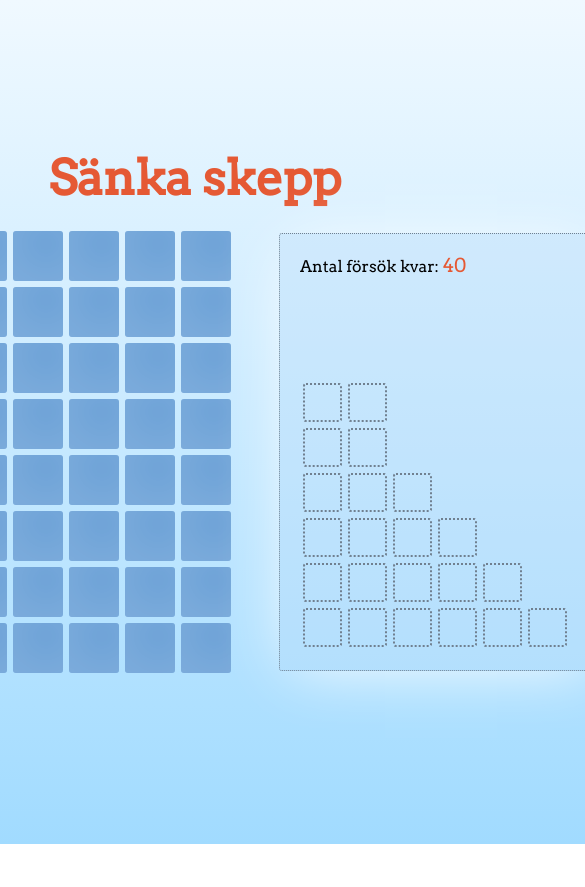
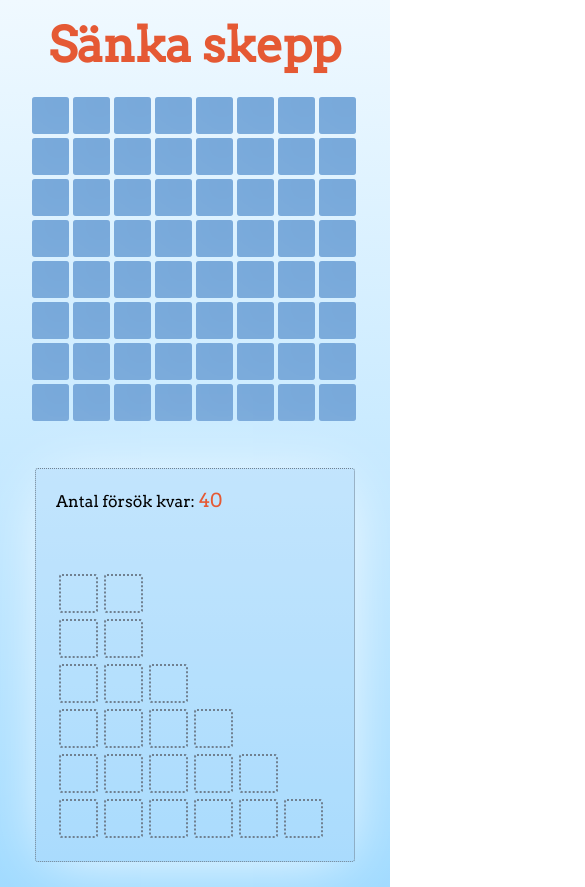
Before and after one commit to jesperengstrom/battleship, a plain HTML site: page battleship.html in a window 390 px wide. Shown: the top 887 px of the page, 585 px wide, since content can reach past the window. Before the commit the page ends 844 px from the top, so only its background shows below. Drawn offline with Linux system fonts and the light colour scheme.

Commit message:
responsive

```diff
--- a/battleship.html
+++ b/battleship.html
@@ -2,6 +2,9 @@
 <html>
 
 <head>
+    <meta charset="UTF-8">
+    <meta name="viewport" content="width=device-width, initial-scale=1.0">
+    <meta http-equiv="X-UA-Compatible" content="ie=edge">
     <title>Sänka skepp</title>
     <script type="text/javascript" src="battleship6.js"></script>
     <link rel="stylesheet" type="text/css" href="main.css">
--- a/main.css
+++ b/main.css
@@ -40,7 +40,7 @@ main {
 }
 
 header {
-    width: 50%;
+    width: 100%;
     display: flex;
     flex-direction: column;
     align-items: center;
@@ -169,3 +169,23 @@ p {
     -moz-box-shadow: 0px 0px 59px 0px rgba(255, 252, 168, 0.7);
     box-shadow: 0px 0px 59px 0px rgba(255, 252, 168, 0.7);
 }
+
+@media screen and (max-width: 880px) {
+    html {
+        height: auto;
+    }
+    section {
+        flex-direction: column;
+    }
+    h1 {
+        padding-top: 1rem;
+    }
+}
+
+@media screen and (max-width: 500px) {
+    .square {
+        height: 37px;
+        width: 37px;
+        margin: 2px;
+    }
+}
```
Also changed, not shown: rutnat.js (added, +20 -0 lines), .eslintrc.json (added), test.html (added).
